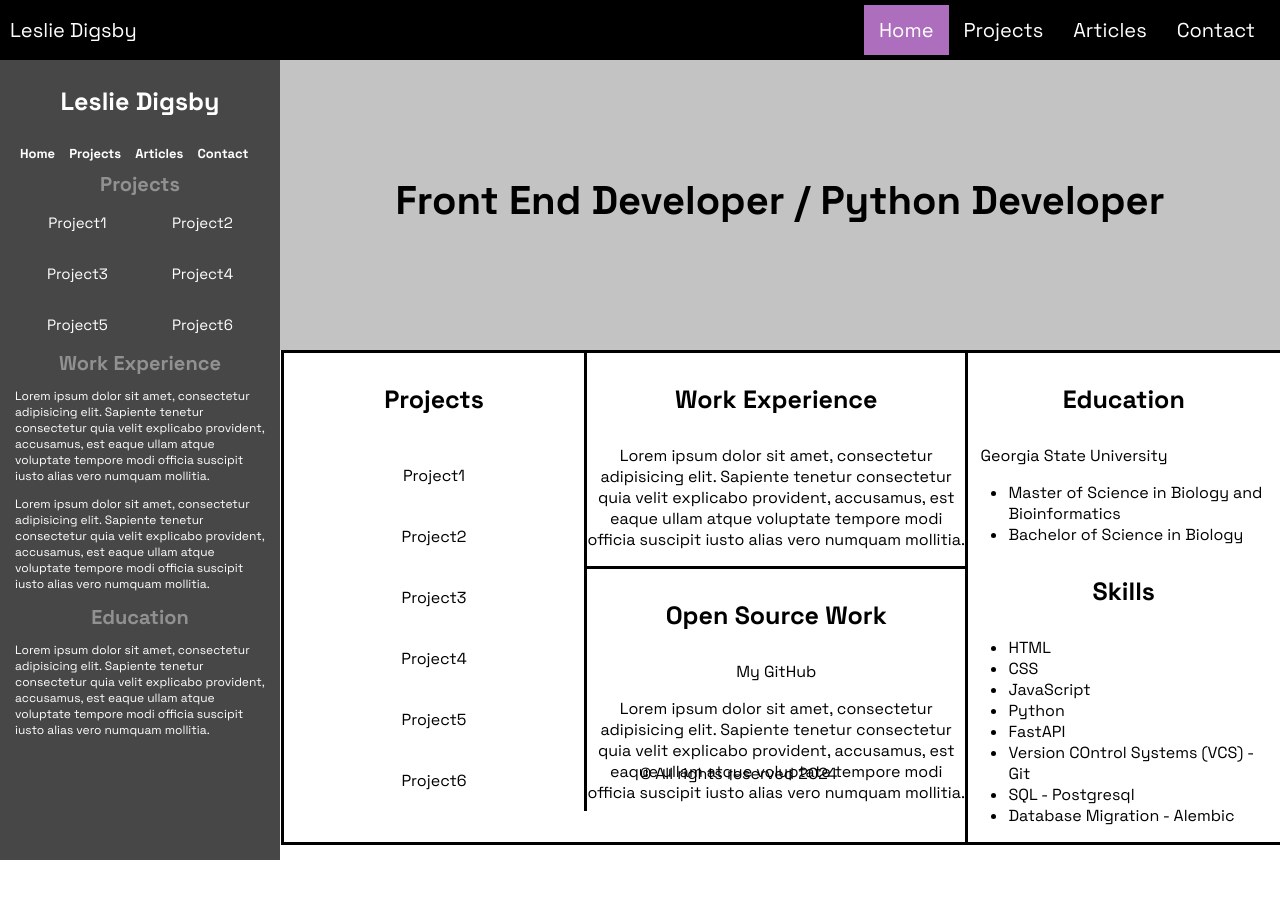
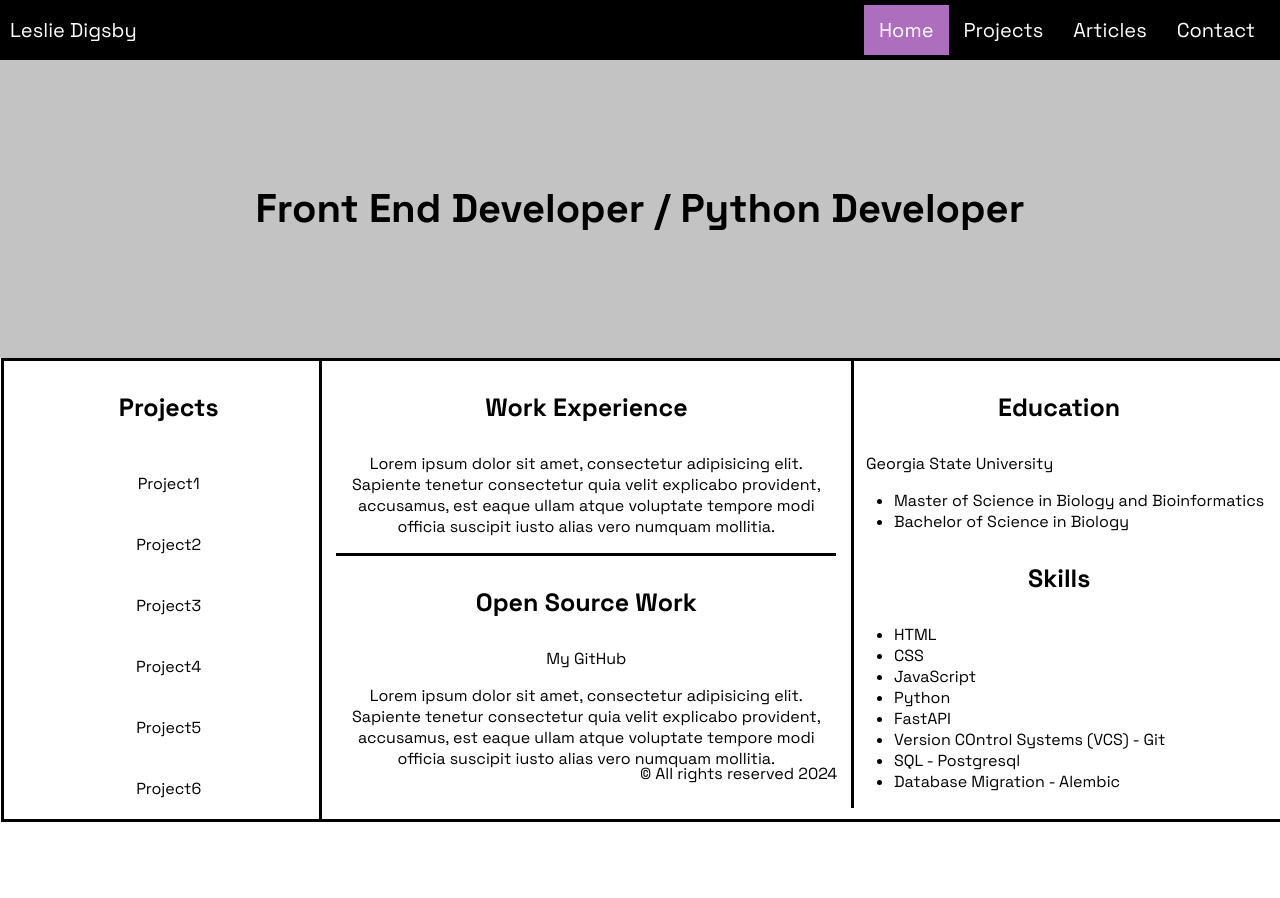
Before and after one commit to lesliedigsby/lesliedigsby.github.io, a plain HTML site: page index.html in a window 1280 px wide. Drawn offline with Linux system fonts and the light colour scheme.

Commit message:
removed the sidebar :(

```diff
--- a/index.html
+++ b/index.html
@@ -20,50 +20,7 @@
         </div>
     </header>
 
-    <div class="sidebar">
-        <div class="sidebar-nav">
-            <p class="sidebar-name">Leslie Digsby</p>
-            <a class="sidebar-nav-a" href="index.html">Home</a>
-            <a class="sidebar-nav-a" href="projects.html">Projects</a>
-            <a class="sidebar-nav-a" href="articles.html">Articles</a>
-            <a class="sidebar-nav-a" href="contact.html">Contact</a>
-        </div>
-        <div class="sidebar-projects">
-            <p class="sidebar-title">Projects</p>
-            <div class="projects-a-container">
-                <a class="sidebar-proj-a" href="#">Project1</a>
-                <a class="sidebar-proj-a" href="#">Project2</a>
-                <a class="sidebar-proj-a" href="#">Project3</a>
-                <a class="sidebar-proj-a" href="#">Project4</a>
-                <a class="sidebar-proj-a" href="#">Project5</a>
-                <a class="sidebar-proj-a" href="#">Project6</a>
-            </div>
-        </div>
-        <div class="sidebar-workexp">
-            <p class="sidebar-title">Work Experience</p>
-            <p class="sidebar-descriptors">
-                Lorem ipsum dolor sit amet, consectetur adipisicing elit. Sapiente tenetur
-                consectetur quia velit explicabo provident, accusamus, est eaque
-                ullam atque voluptate tempore modi officia suscipit iusto alias vero
-                numquam mollitia.
-            </p>
-            <p class="sidebar-descriptors">
-                Lorem ipsum dolor sit amet, consectetur adipisicing elit. Sapiente tenetur
-                consectetur quia velit explicabo provident, accusamus, est eaque
-                ullam atque voluptate tempore modi officia suscipit iusto alias vero
-                numquam mollitia.
-            </p>
-        </div>
-        <div class="sidebar-edu">
-            <p class="sidebar-title">Education</p>
-            <p class="sidebar-descriptors">
-                Lorem ipsum dolor sit amet, consectetur adipisicing elit. Sapiente tenetur
-                consectetur quia velit explicabo provident, accusamus, est eaque
-                ullam atque voluptate tempore modi officia suscipit iusto alias vero
-                numquam mollitia.
-            </p>
-        </div>
-    </div>
+
 
     <main>
         <div class="main-top-section">
--- a/style.css
+++ b/style.css
@@ -1,16 +1,14 @@
 body {
     height: 1000px;
     font-family: "Space Grotesk", sans-serif;
-    padding-left: 250px;
     padding-right: 0;
-    margin: 0;
+    margin-left: 0;
+    margin-right: 0;
     padding-top: 50px;
 }
 
 main {
-    padding-left: 30px;
-    padding-right: 0;
-    margin: 0;
+
 }
 
 .nav-bar {
```
